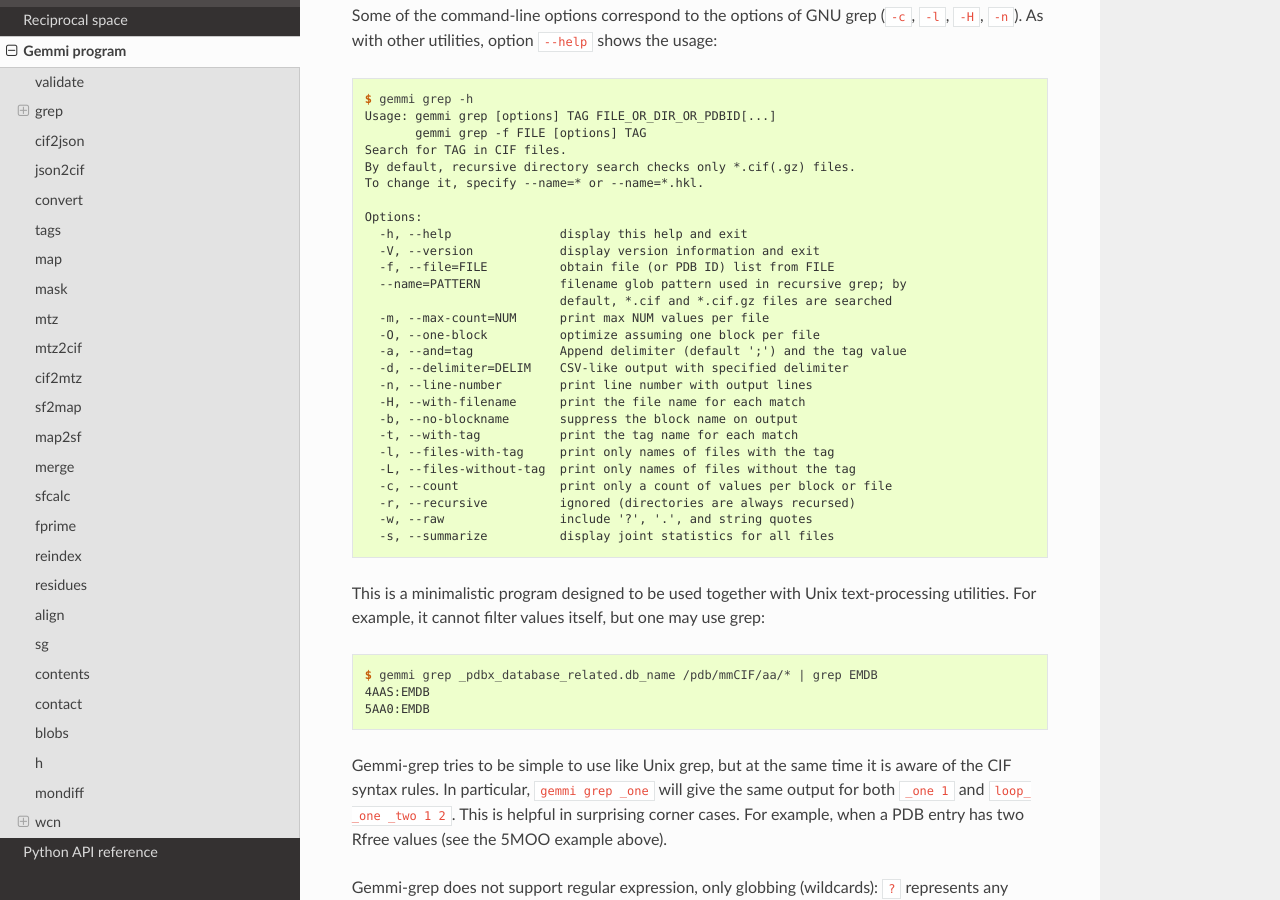
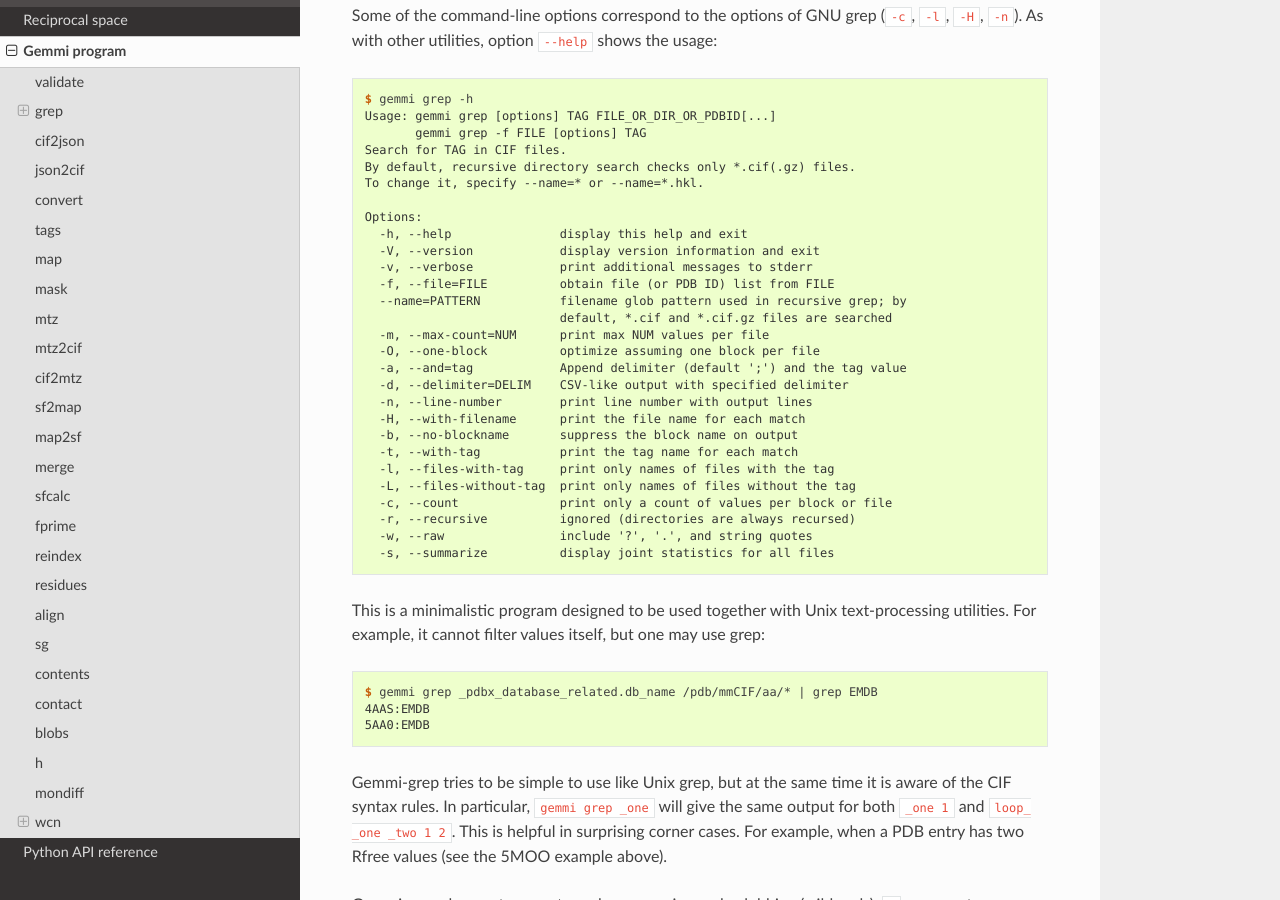
Before and after one commit to project-gemmi/gemmi, a Sphinx documentation site: the page built from docs/utils.rst, in a window 1280 px wide and 900 px high, scrolled down 1682 px. Built offline with Sphinx 7.4.7 and the Read the Docs theme 2.0.0, drawn with Linux system fonts in a browser that asks for light colours; some of the changed lines change nothing that is shown; some of the changed text lies outside the part shown.

Commit message:
change version number to 0.4.2

```diff
--- a/docs/gemmi-help.txt
+++ b/docs/gemmi-help.txt
@@ -1,5 +1,5 @@
 $ gemmi -h
-gemmi 0.4.1
+gemmi 0.4.2
 Command-line utility that accompanies the GEMMI library,
 which is a joint project of CCP4 and Global Phasing Ltd.
 Licence: Mozilla Public License 2.0.
--- a/docs/grep-help.txt
+++ b/docs/grep-help.txt
@@ -8,6 +8,7 @@
 Options:
   -h, --help               display this help and exit
   -V, --version            display version information and exit
+  -v, --verbose            print additional messages to stderr
   -f, --file=FILE          obtain file (or PDB ID) list from FILE
   --name=PATTERN           filename glob pattern used in recursive grep; by
                            default, *.cif and *.cif.gz files are searched
```
Also changed, not shown: 3 other files.
